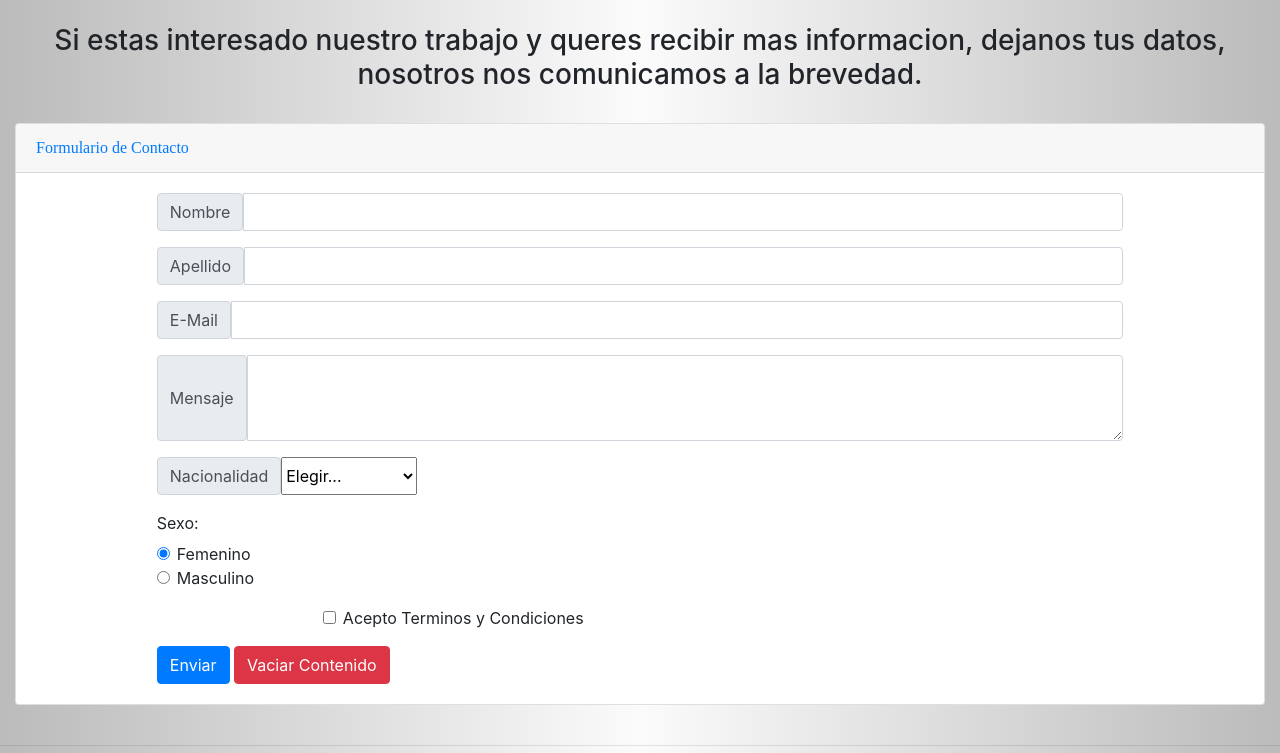
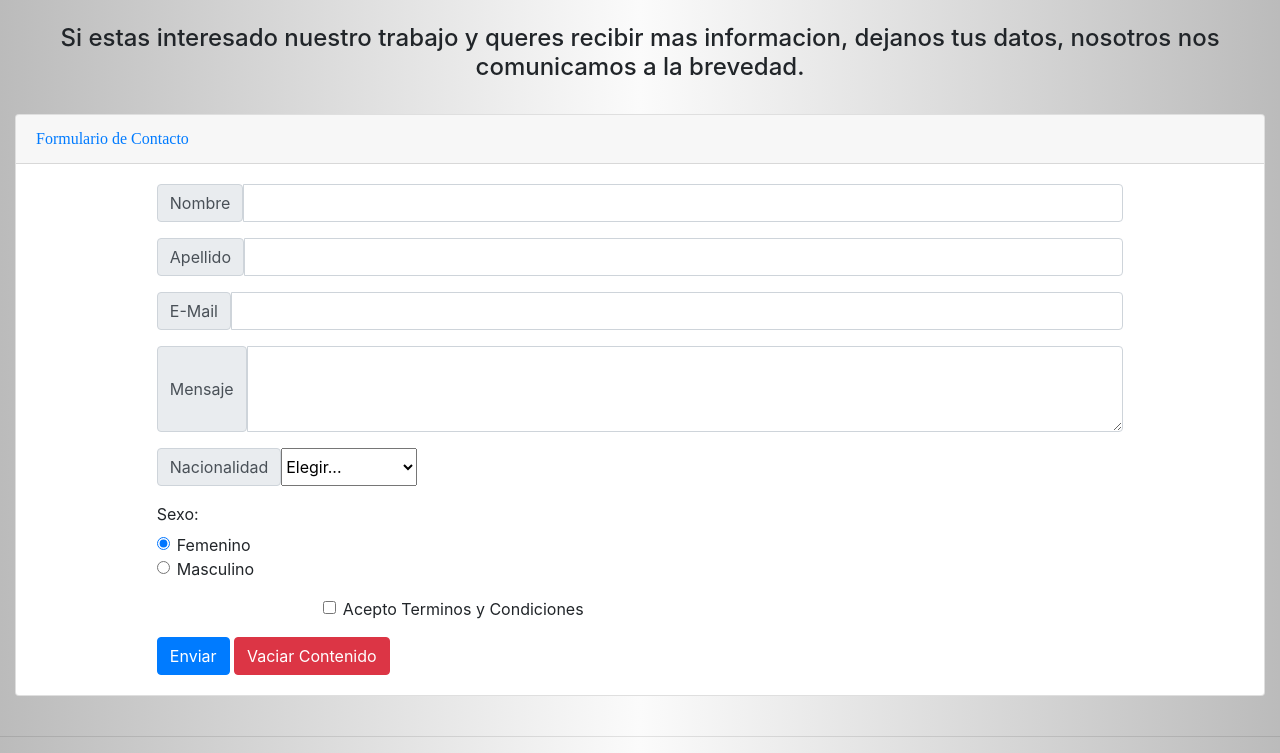
Before and after one commit to sebasmainente/mi_repositorio, a plain HTML site: page contacto.html in a window 1280 px wide. Shown: the part 56-809 px from the top of the page. Drawn offline with nearby package versions, Linux system fonts and the light colour scheme.

Commit message:
Orden de contacto

```diff
--- a/SCSS/estilos.scss
+++ b/SCSS/estilos.scss
@@ -1,8 +1,7 @@
 body {
-
   font-family: 'Trebuchet MS', 'Lucida Sans Unicode', 'Lucida Grande', 'Lucida Sans', Arial, sans-serif;
   width: auto;
-  height: 1080px;
+
 }
 
 nav {
--- a/contacto.html
+++ b/contacto.html
@@ -74,8 +74,8 @@
 
 <div class="container-fluid">
     <div class="text-center">
-    <h3>Si estas interesado nuestro trabajo y queres recibir mas informacion, dejanos tus datos, nosotros nos comunicamos a
-        la brevedad.</h3>
+    <h4>Si estas interesado nuestro trabajo y queres recibir mas informacion, dejanos tus datos, nosotros nos comunicamos a
+        la brevedad.</h4>
     </div>
     <br>
     <div id="accordion navigation">
```
